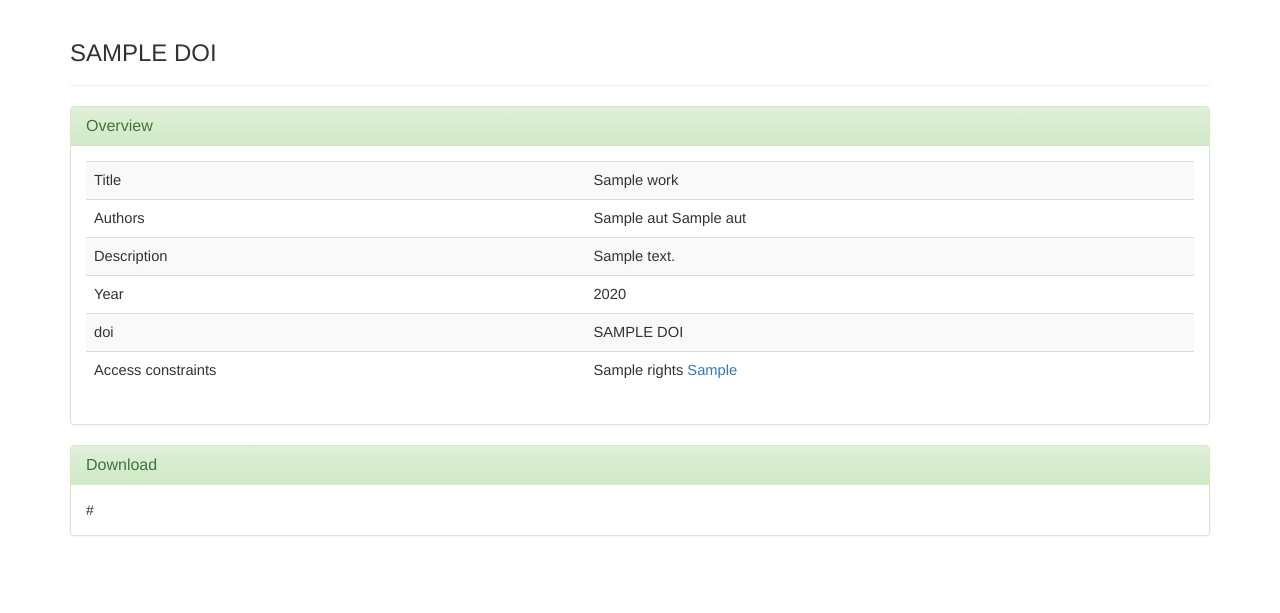
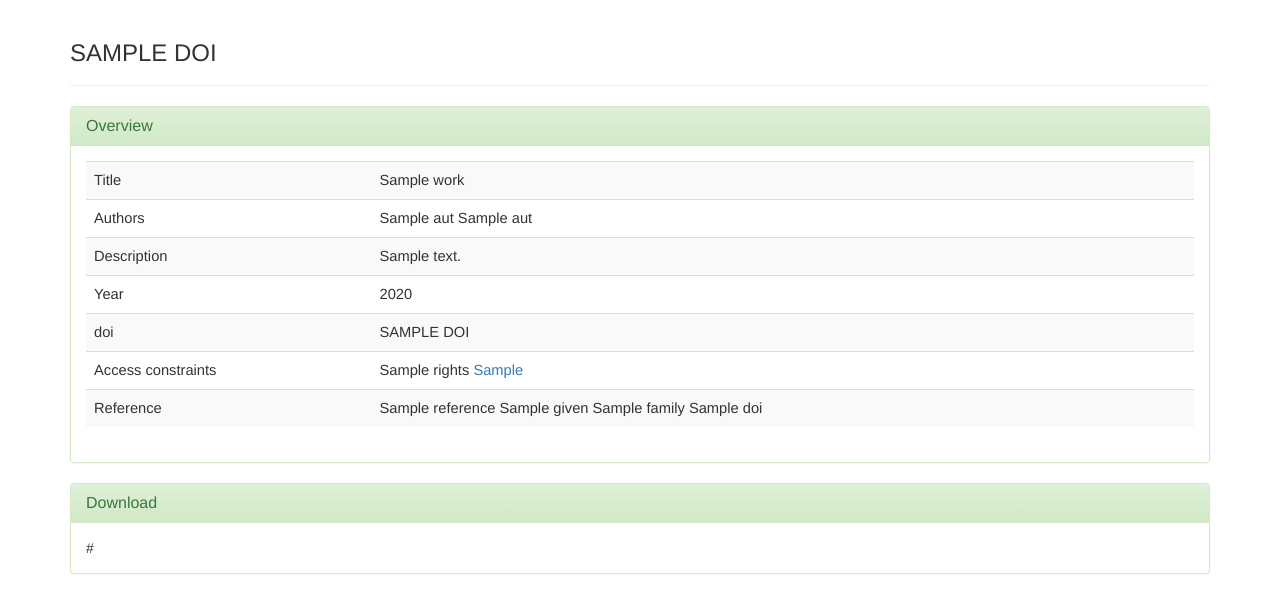
Before and after one commit to NBISweden/doi-bils, a Flask app: template templates/landing_page.html in a window 1280 px wide. Shown: the top 613 px of the page. Run offline with Flask 2, Linux system fonts and the light colour scheme; the template is opened without the code that fills it: most values are stand-ins (such as "Sample title", 1, 10 or a date in 2020); some libraries are stand-ins or nearby versions.

Commit message:
Update landing page with reference
The landing page was updated with the new reference data from crossref

```diff
--- a/templates/landing_page.html
+++ b/templates/landing_page.html
@@ -64,6 +64,18 @@
                  {% endif %}
                </td>
             </tr>
+	    {% if work.reference %}
+	    <tr>
+               <td>Reference</td>
+               <td>
+	       {{work.reference['title']}}
+	       {% for aut in work.reference.author %}
+	       {{aut.given}} {{aut.family}}{% if not loop.last %},{% endif %}
+	       {% endfor %}
+	       {{work.reference['doi']}}
+               </td>
+            </tr>
+	    {% endif %}
          </table>
       </div>
    </div>
```
